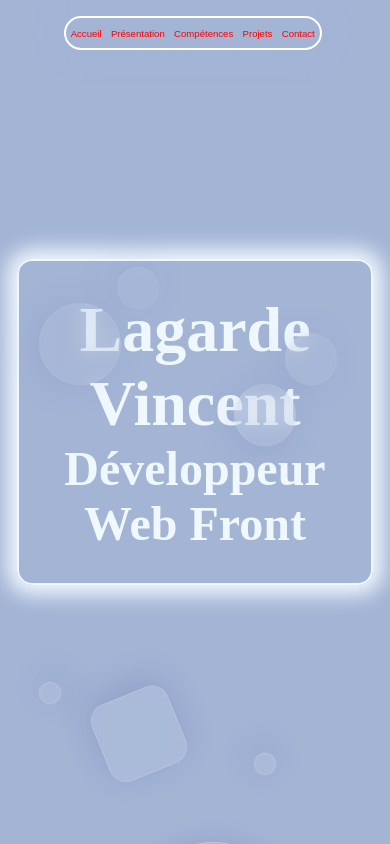
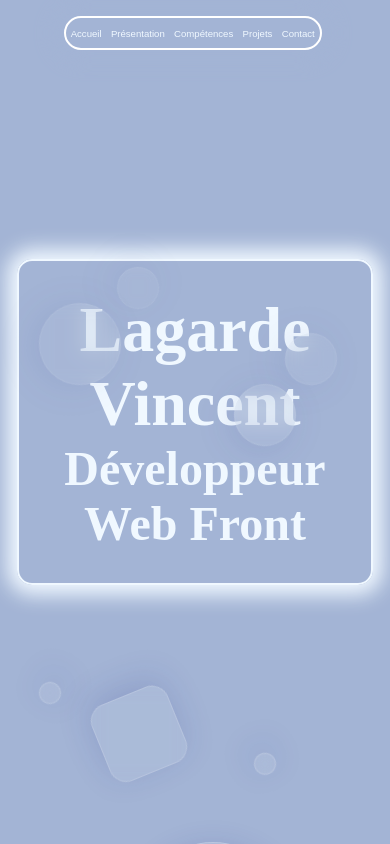
Before and after one commit to Vince-lgd/Portefolio, a React (Vite) app: page / in a window 390 px wide. Built offline with nearby package versions, Linux system fonts and the light colour scheme.

Commit message:
change picture

```diff
--- a/src/data/descProjects.Js
+++ b/src/data/descProjects.Js
@@ -3,7 +3,7 @@ const descProjects = [
     id: 1,
     name: "WildStone, Projet 2 en React et Tailwind",
     url: "https://wildstone.vercel.app/ ",
-    image: "imgWildStone.png",
+    image: "wildStone.jpeg",
   },
   {
     id: 2,
--- a/src/styles/_navbar.scss
+++ b/src/styles/_navbar.scss
@@ -58,7 +58,6 @@
     }
     button {
       font-size: 1rem;
-      color: red;
     }
   }
 }
```
Also changed, not shown: public/wildStone.jpeg (added).
